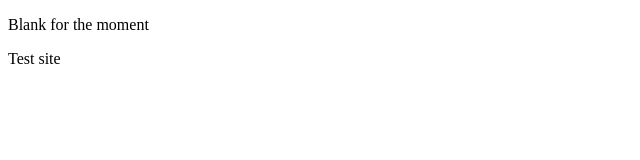
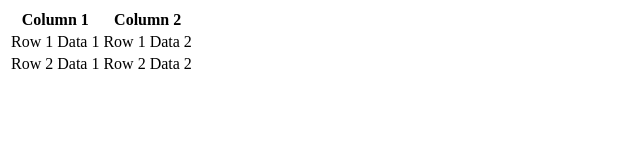
Before and after one commit to AndroAndrei/geometrics_site, a website: page index.html in a window 1280 px wide. Shown: the whole page, without its empty margins (0-640 px from the left). Drawn offline with Linux system fonts and the light colour scheme.

Commit message:
Añadir tabla al html

```diff
--- a/index.html
+++ b/index.html
@@ -6,7 +6,25 @@
     <title>Geo Metrics</title>
 </head>
 <body>
-    <p>Blank for the moment</p>
-    <p>Test site</p>
+    <!-- <p>Blank for the moment</p> -->
+    <!-- <p>Test site</p> -->
+    <table id="myTable" class="display">
+        <thead>
+            <tr>
+                <th>Column 1</th>
+                <th>Column 2</th>
+            </tr>
+        </thead>
+        <tbody>
+            <tr>
+                <td>Row 1 Data 1</td>
+                <td>Row 1 Data 2</td>
+            </tr>
+            <tr>
+                <td>Row 2 Data 1</td>
+                <td>Row 2 Data 2</td>
+            </tr>
+        </tbody>
+    </table>
 </body>
 </html>
```
